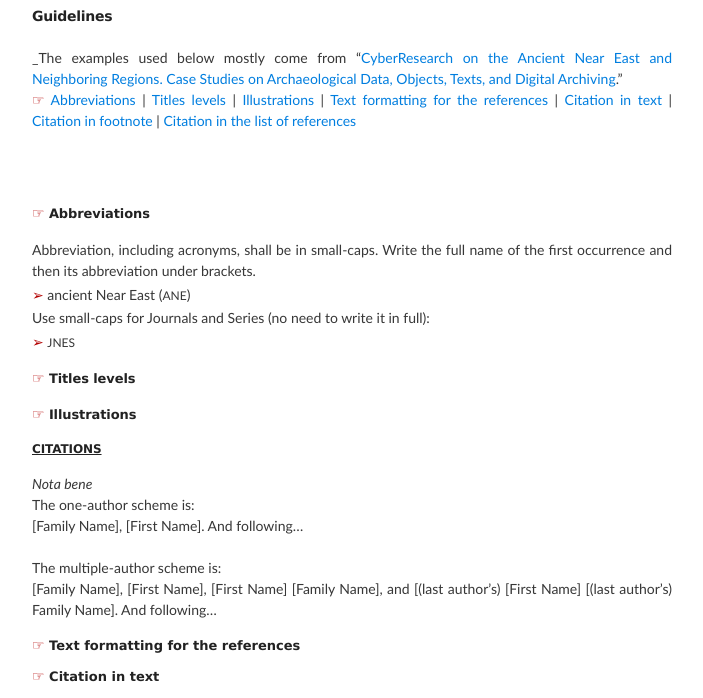
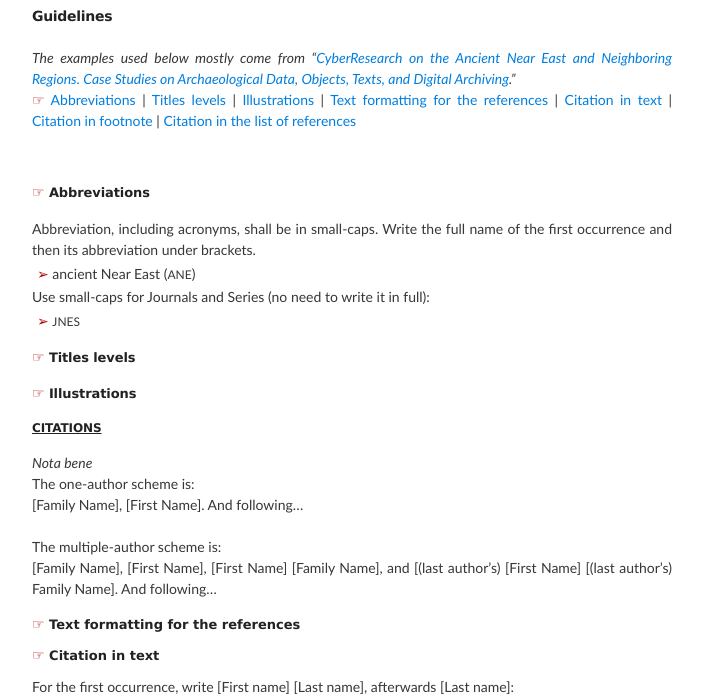
Before and after one commit to vbigot-juloux/ane-research-humanities, a Jekyll site: the page built from docs/Guidelines.md, in a window 1280 px wide and 900 px high, cut to the strip 202-900 px from the top of the window. Shown: the whole strip, without its empty margins (288-991 px from the left). Built offline with Jekyll 4.4.1, drawn with Linux system fonts in a browser that asks for light colours; the repository's description, which GitHub fills in, is left out; part of the change alters nothing that is shown.

Commit message:
Update Guidelines.md

```diff
--- a/docs/Guidelines.md
+++ b/docs/Guidelines.md
@@ -4,18 +4,18 @@ layout: default
 ---
 
 <h2>Guidelines</h2>
-_The examples used below mostly come from “[CyberResearch on the Ancient Near East and Neighboring Regions. Case Studies on Archaeological Data, Objects, Texts, and Digital Archiving](http://ane-research-humanities.science/docs/CyberResearch-vol1).”
+_The examples used below mostly come from “[CyberResearch on the Ancient Near East and Neighboring Regions. Case Studies on Archaeological Data, Objects, Texts, and Digital Archiving](http://ane-research-humanities.science/docs/CyberResearch-vol1).”_
 <br />
 <span style="border: 0">
   <span style="color:#b30000; font-size: 14px;">&#9758;</span> <a>Abbreviations</a> | <a>Titles levels</a> | <a>Illustrations</a> | <a>Text formatting for the references</a> |  <a>Citation in text</a> | <a>Citation in footnote</a> | <a>Citation in the list of references</a>
   </span>
 
-<br /><br />
+<br />
 <h3><span style="color:#b30000; font-size: 14px;">&#9758;</span> Abbreviations</h3>
 <p>Abbreviation, including acronyms, shall be in small-caps. Write the full name of the first occurrence and then its abbreviation under brackets. <br />
-<span style="color:#b30000; font-size: 14px;">&#x27A2;</span> ancient Near East (<span style="font-variant: small-caps; font-size: 17px;">ane</span>)<br />
+<span style="color:#b30000; font-size: 14px; margin-left: 5px">&#x27A2;</span> ancient Near East (<span style="font-variant: small-caps; font-size: 17px;">ane</span>)<br />
 Use small-caps for Journals and Series (no need to write it in full): <br />
-<span style="color:#b30000; font-size: 14px;">&#x27A2;</span> <span style="font-variant: small-caps; font-size: 17px;">jnes</span></p>
+<span style="color:#b30000; font-size: 14px; margin-left: 5px">&#x27A2;</span> <span style="font-variant: small-caps; font-size: 17px;">jnes</span></p>
 
 <h3><span style="color:#b30000; font-size: 14px;">&#9758;</span> Titles levels</h3>
 
```
